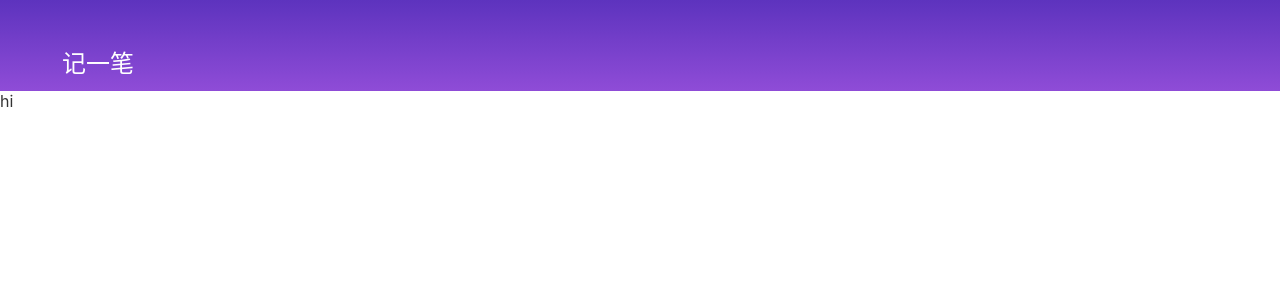
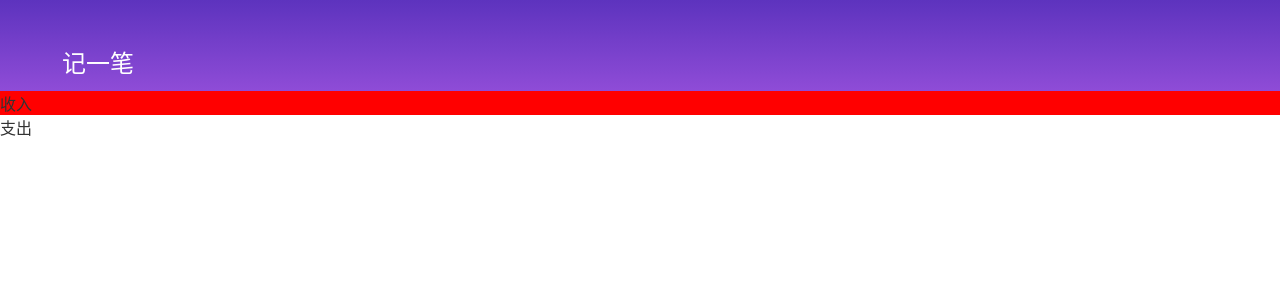
Before and after one commit to Code-LinPromise/linyu, a Vue app: page /#/item/list in a window 1280 px wide. Shown: the top 300 px of the page. Built offline with nearby package versions, Linux system fonts and the light colour scheme.

Commit message:
完成Tabs组件点击切换

```diff
--- a/package.json
+++ b/package.json
@@ -11,7 +11,7 @@
     "sass": "1.57.1",
     "svgo": "2.8.0",
     "svgstore": "3.0.1",
-    "vue": "3.2.25",
+    "vue": "3.2.31",
     "vue-router": "4"
   },
   "devDependencies": {
--- a/src/components/Item/ItemList/index.tsx
+++ b/src/components/Item/ItemList/index.tsx
@@ -1,18 +1,29 @@
-import { defineComponent, PropType } from 'vue';
+import { defineComponent, PropType, ref } from 'vue';
 import { MainLayout } from '../../../layouts/MainLayout';
 import { Icon } from '../../Icon';
+import { Tabs, Tab } from '../../Tabs';
 import s from './style.module.scss';
 export const ItemList = defineComponent({
 
+
   setup: (props, context) => {
+    const refKind=ref("收入")
+    const onUpdateSelected = (name:string)=>{
+      refKind.value=name
+    }
     return () => (
-            <MainLayout>
-                {{
-                    icon:()=><Icon name='left' class={s.menuIcon}></Icon>,
-                    title:()=><span class={s.menuFont}>记一笔</span>,
-                    default:()=>"hi"
-                }}
-            </MainLayout>
-    )
+      <MainLayout>
+        {{
+          icon: () => <Icon name="left" class={s.menuIcon}></Icon>,
+          title: () => <span class={s.menuFont}>记一笔</span>,
+          default: () => (
+              <Tabs selected={refKind.value} onUpdateSelected={onUpdateSelected}>
+                <Tab name="收入"></Tab>
+                <Tab name="支出"></Tab>
+              </Tabs>
+          ),
+        }}
+      </MainLayout>
+    );
   }
 })
--- /dev/null
+++ b/src/components/Tabs/index.tsx
@@ -0,0 +1,54 @@
+import { defineComponent, PropType } from 'vue';
+import s from './style.module.scss';
+export const Tabs = defineComponent({
+    props:{
+        selected:{
+            type:String as PropType<string>,
+            required:true
+        },
+        onUpdateSelected:{
+            type:Function as PropType<(selected:string)=>void>,
+            required:true
+        }
+    },
+  setup: (props, context) => {
+    return ()=>{
+
+    const tabs =context.slots.default?.()
+    console.log(props.selected)
+    if(!tabs)return ()=> null
+    for(let i=0; i<tabs.length;i++){
+        if(tabs[i].type!==Tab){
+            throw new Error("<Tabs> only accepts <Tab> as children")
+        }
+    }
+    return (
+        <nav>
+          <ol>
+            {tabs.map((item, index) => {
+              return <li class={ item.props?.name===props.selected ? s.selected: ""}
+              onClick={()=>props.onUpdateSelected?.(item.props?.name)}
+              >{item.props?.name}</li>;
+            })}
+          </ol>
+        </nav>
+      );
+    }
+
+  }
+})
+
+
+export const Tab = defineComponent({
+  props: {
+    name: {
+      type: String as PropType<string>,
+        required:true
+    }
+  },
+  setup: (props, context) => {
+    return () => (
+      <div>{context.slots.default?.()}</div>
+    )
+  }
+})
--- /dev/null
+++ b/src/components/Tabs/style.module.scss
@@ -0,0 +1,3 @@
+.selected{
+    background-color: red;
+}
--- a/src/layouts/MainLayout/index.tsx
+++ b/src/layouts/MainLayout/index.tsx
@@ -1,8 +1,9 @@
-import { defineComponent, PropType } from 'vue';
+import { defineComponent } from 'vue';
 import { NavBar } from '../../components/NavBar';
 import s from './style.module.scss';
 export const MainLayout = defineComponent({
   setup: (props, context) => {
+
     return () =>(
     <>
         <NavBar>
```
Also changed, not shown: 1 other file (tests, documents, lock files or other folders).
